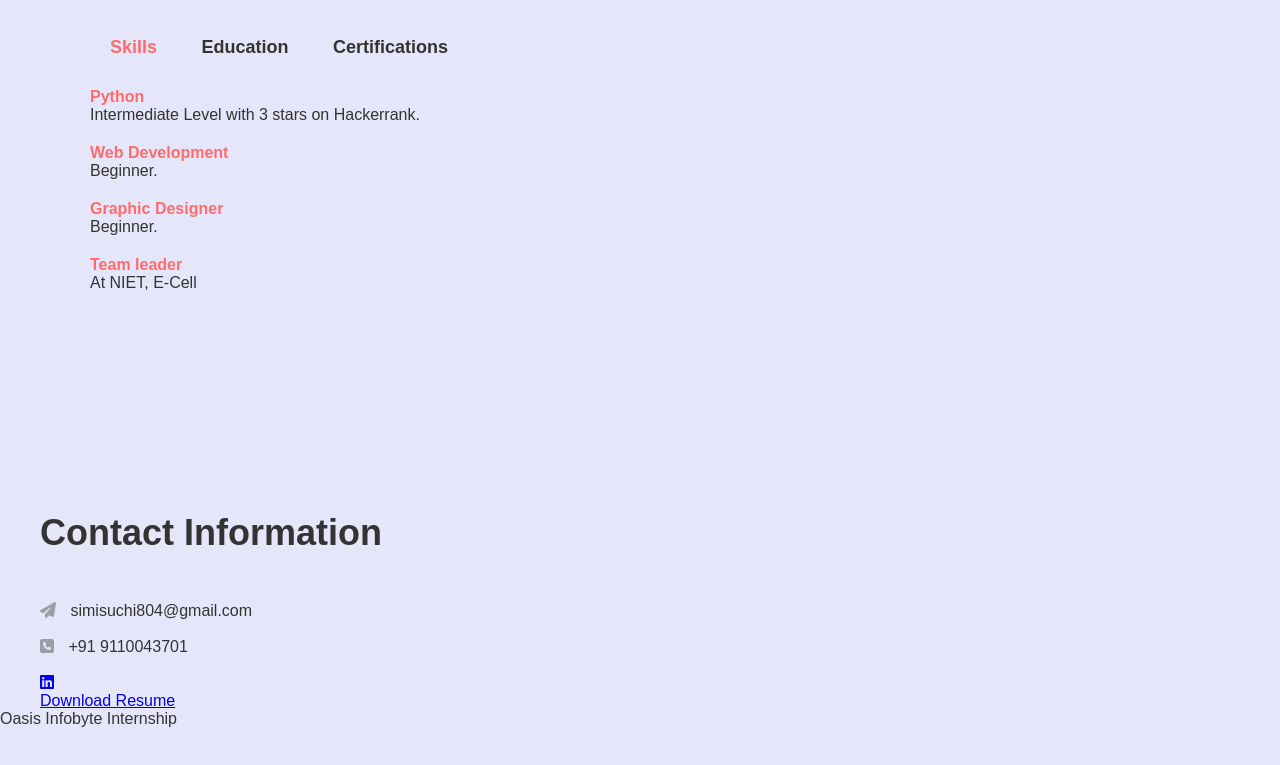
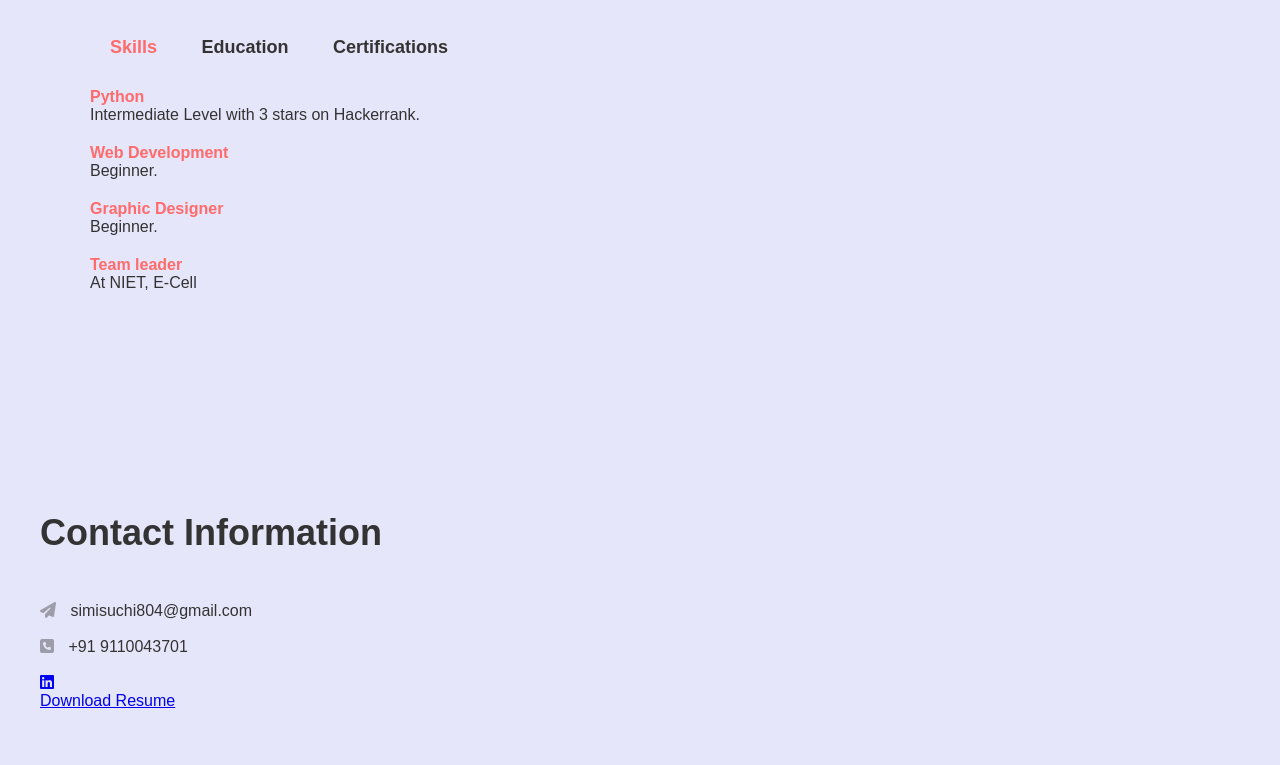
Before and after one commit to Sameeksha804/OIBSIP, a plain HTML site: page Task2/task2.html in a window 1280 px wide. Shown: the part 867-1632 px from the top of the page. Drawn offline with Linux system fonts and the light colour scheme.

Commit message:
Update task2.html

```diff
--- a/Task2/task2.html
+++ b/Task2/task2.html
@@ -12,7 +12,7 @@
     <div id="header">
         <div class="container">
             <nav>
-                <img src="Images/logo.png" class="logo">
+
                 <ul>
                     <li><a href="#header">Home</a></li>
                     <li><a href="#about">About</a></li>
@@ -93,9 +93,7 @@
     		</div>
 
     	</div>
-    	<div class="info">
-    		<p>Oasis Infobyte Internship</p>
-    	</div>
+
     </div>
 
 <script>
```
